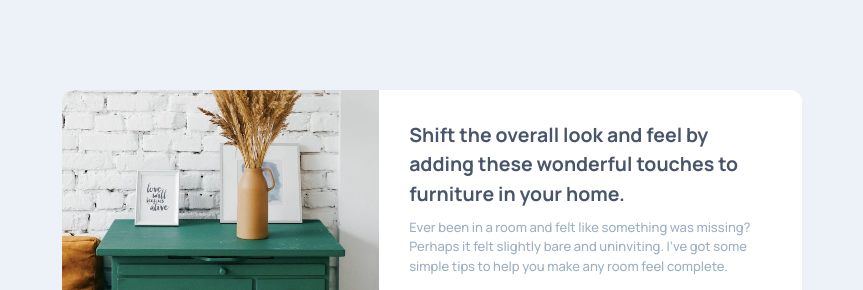
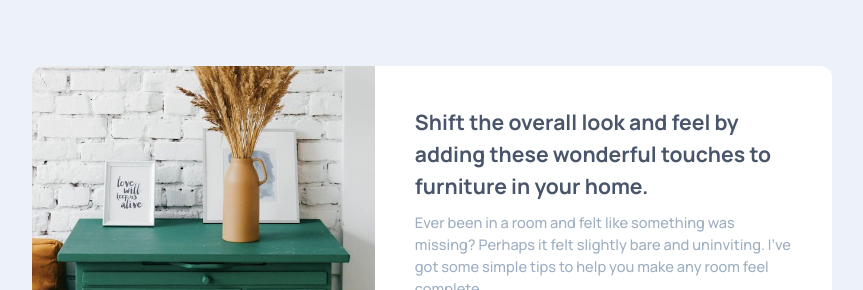
Before and after one commit to mark-pherz/frontEndMentor-article-preview-component-master, a plain HTML site: page index.html in a window 1280 px wide. Shown: the part 177-467 px from the top of the page, without its empty margins (208-1071 px from the left). Drawn offline with Linux system fonts and the light colour scheme.

Commit message:
make desktop view more roomy

```diff
--- a/style.css
+++ b/style.css
@@ -43,7 +43,7 @@ body {
   background-color: white;
   border-radius: 12px;
   overflow: hidden;
-  margin: 20px 0;
+  margin: 20px;
   position: relative;
 }
 
@@ -176,7 +176,7 @@ body {
   #card {
     grid-template-columns: 3fr 4fr;
     grid-template-rows: auto;
-    max-width: 740px;
+    max-width: 800px;
     gap: 0;
     overflow: visible;
   }
@@ -214,4 +214,15 @@ body {
     position: absolute;
     bottom: -15px;
   }
+  .card-section.content {
+    padding: 40px 40px 0px 40px;
+  }
+
+  .card-section.content h2 {
+    font-size: 1.625em;
+  }
+
+  .card-section.content p {
+    font-size: 1.125em;
+  }
 }
```
